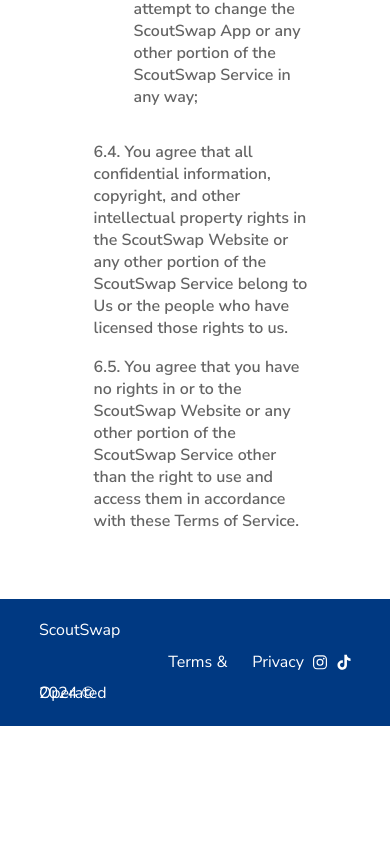
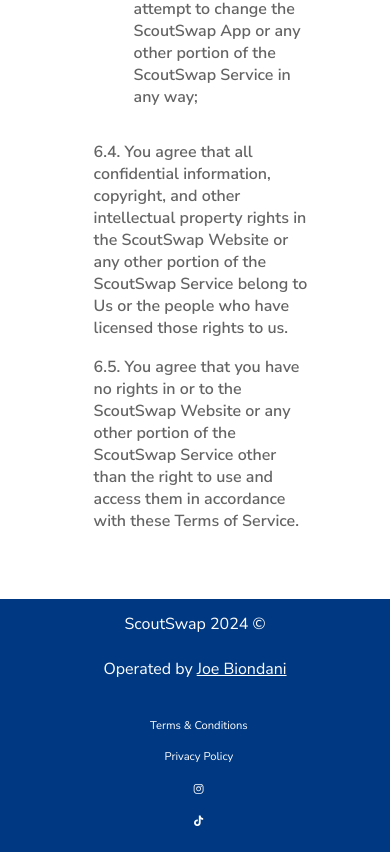
Before and after one commit to Joe-Biondani/Badge-Trading, a plain HTML site: page tos/index.html in a window 390 px wide. Shown: the part 5039-5891 px from the top of the page. Before the commit the page ends 5765 px from the top, so only its background shows below. Drawn offline with nearby package versions, Linux system fonts and the light colour scheme; files that its build step writes are made by us from their sources.

Commit message:
Footer now supports mobile (social links may need to go inline in the future?)

```diff
--- a/footer-style.css
+++ b/footer-style.css
@@ -68,3 +68,40 @@
 footer>ul>li>a:hover {
     color: rgb(200,200,200);
 }
+
+@media (max-width:600px)  {
+    footer {
+        --footer-height: 30vh;
+        flex-direction: column;
+        justify-content: space-evenly;
+        padding: 0;
+    }
+
+    footer>.left-wrapper {
+        height: calc(var(--footer-height) / 2);
+        width: 100%;
+    }
+
+    footer>.left-wrapper>span {
+        height: calc(var(--footer-height) / 6);
+        line-height: calc(var(--footer-height) / 6);
+        width: 100%;
+        margin: 0;
+        padding: 0;
+        text-align: center;
+    }
+
+    footer>ul {
+        height: calc(var(--footer-height) / 2);
+        flex-direction: column;
+        width: 100%;
+        padding: 0;
+    }
+
+    footer>ul>li,footer>ul>li>a,footer>ul>li>a>ion-icon {
+        height: calc(var(--footer-height) / 8);
+        line-height: calc(var(--footer-height) / 8);
+        font-size: 0.7rem;
+        text-align: center;
+    }
+}
```
